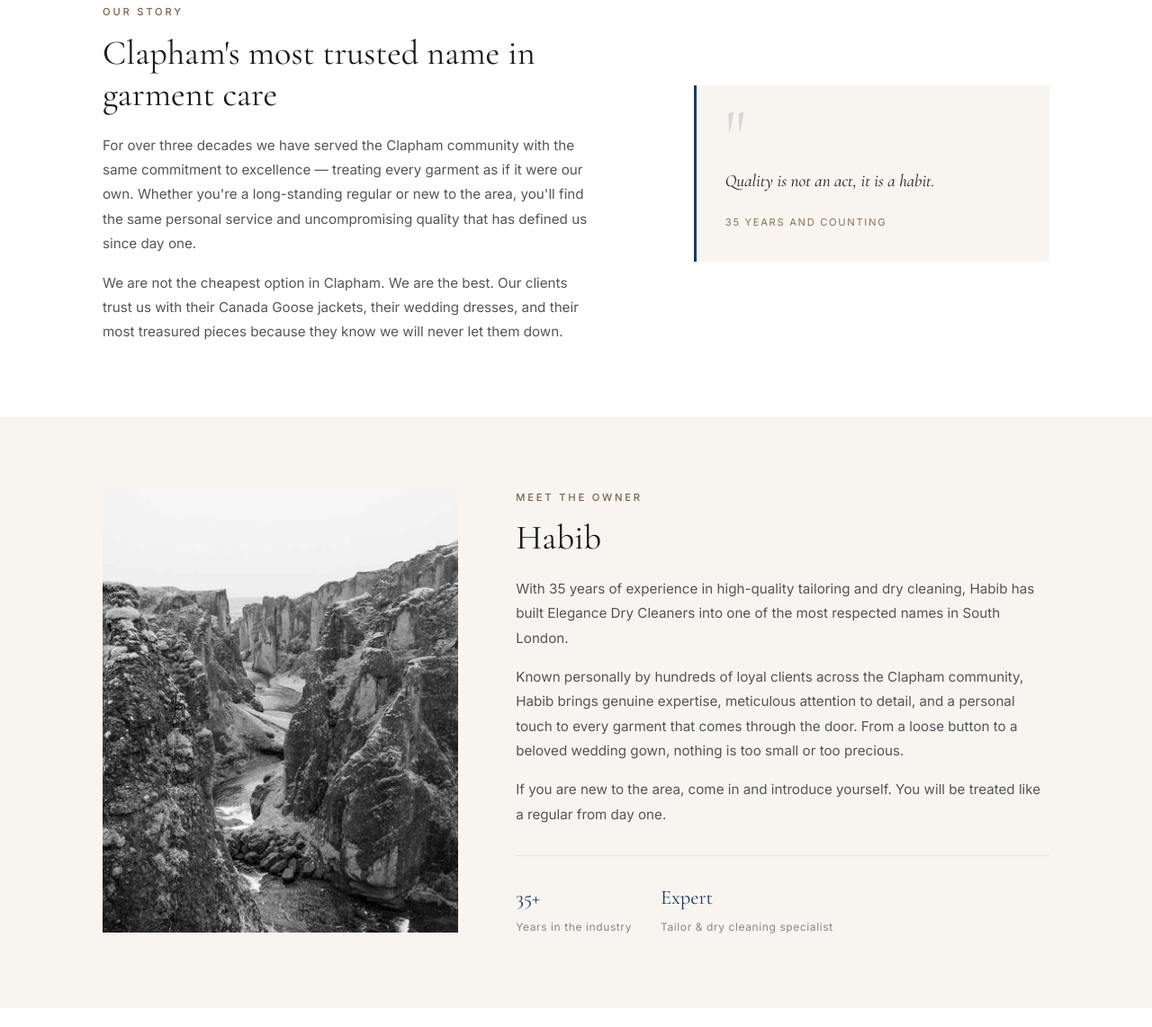
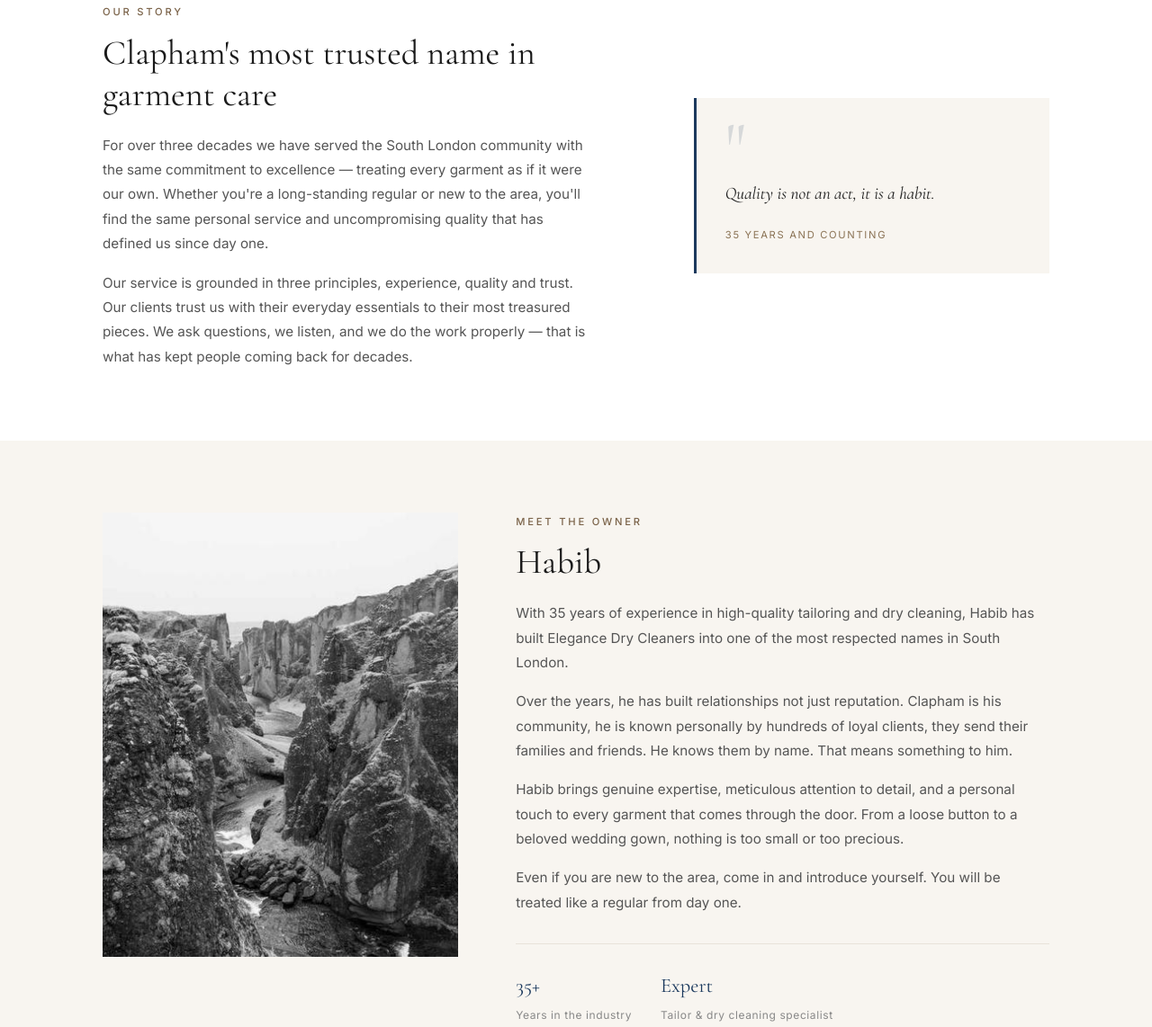
Before and after one commit to zainraza1994/elegance-dry-cleaners, a plain HTML site: page index.html in a window 1280 px wide. Shown: the part 944-2086 px from the top of the page at 90% size. Drawn offline with nearby package versions, Linux system fonts and the light colour scheme.

Commit message:
content: update hero, about, habib and specialist copy
Co-Authored-By: Claude Sonnet 4.6 <noreply@anthropic.com>

```diff
--- a/index.html
+++ b/index.html
@@ -52,7 +52,7 @@
         <div class="hero__content">
           <p class="label">London · Est. 1990</p>
           <h1 class="hero__heading" id="hero-heading">Premium Dry Cleaning<br>&amp; Expert Tailoring</h1>
-          <p class="hero__sub">35 years caring for Clapham's finest garments — from everyday essentials to irreplaceable pieces.</p>
+          <p class="hero__sub">35 years caring for South London's community — our services are grounded in experience, quality and trust, from everyday essentials to irreplaceable pieces.</p>
           <div class="hero__ctas">
             <a href="https://wa.me/44XXXXXXXXXX?text=Hello%2C%20I%27d%20like%20to%20enquire%20about%20a%20garment." class="btn btn--primary" target="_blank" rel="noopener">Get in touch</a>
             <a href="#contact" class="btn btn--outline">Request a quote</a>
@@ -85,8 +85,8 @@
           <div class="about__text">
             <p class="label">Our Story</p>
             <h2 id="about-heading">Clapham's most trusted name in garment care</h2>
-            <p>For over three decades we have served the Clapham community with the same commitment to excellence — treating every garment as if it were our own. Whether you're a long-standing regular or new to the area, you'll find the same personal service and uncompromising quality that has defined us since day one.</p>
-            <p>We are not the cheapest option in Clapham. We are the best. Our clients trust us with their Canada Goose jackets, their wedding dresses, and their most treasured pieces because they know we will never let them down.</p>
+            <p>For over three decades we have served the South London community with the same commitment to excellence — treating every garment as if it were our own. Whether you're a long-standing regular or new to the area, you'll find the same personal service and uncompromising quality that has defined us since day one.</p>
+            <p>Our service is grounded in three principles, experience, quality and trust. Our clients trust us with their everyday essentials to their most treasured pieces. We ask questions, we listen, and we do the work properly — that is what has kept people coming back for decades.</p>
           </div>
           <div class="about__accent">
             <div class="about__quote">
@@ -108,8 +108,9 @@
             <p class="label">Meet the Owner</p>
             <h2 id="habib-heading">Habib</h2>
             <p>With 35 years of experience in high-quality tailoring and dry cleaning, Habib has built Elegance Dry Cleaners into one of the most respected names in South London.</p>
-            <p>Known personally by hundreds of loyal clients across the Clapham community, Habib brings genuine expertise, meticulous attention to detail, and a personal touch to every garment that comes through the door. From a loose button to a beloved wedding gown, nothing is too small or too precious.</p>
-            <p>If you are new to the area, come in and introduce yourself. You will be treated like a regular from day one.</p>
+            <p>Over the years, he has built relationships not just reputation. Clapham is his community, he is known personally by hundreds of loyal clients, they send their families and friends. He knows them by name. That means something to him.</p>
+            <p>Habib brings genuine expertise, meticulous attention to detail, and a personal touch to every garment that comes through the door. From a loose button to a beloved wedding gown, nothing is too small or too precious.</p>
+            <p>Even if you are new to the area, come in and introduce yourself. You will be treated like a regular from day one.</p>
             <div class="habib__credentials">
               <div class="credential">
                 <span class="credential__num">35+</span>
@@ -170,7 +171,7 @@
           <div class="specialist__text">
             <p class="label" style="color: var(--warm-gold);">Premium Care</p>
             <h2 id="specialist-heading" style="color: var(--white);">We care for what matters most</h2>
-            <p style="color: rgba(255,255,255,0.75); margin-bottom: 28px;">Some garments cannot simply be put in a machine. Canada Goose jackets, bridal gowns, designer labels, fine cashmere and silk — these require specialist knowledge, professional products, and hands that know what they are doing. We have been trusted with these garments for 35 years.</p>
+            <p style="color: rgba(255,255,255,0.75); margin-bottom: 28px;">Some garments cannot simply be put in a machine or repaired. High end delicate pieces, bridal gowns, designer labels, fine cashmere and silk — these require specialist knowledge, professional products, and hands that know what they are doing. We have been trusted with these garments, we have the knowledge to treat them with the care and attention they deserve.</p>
             <div class="specialist__tags">
               <span class="tag">Canada Goose</span>
               <span class="tag">Bridal &amp; Wedding</span>
```
